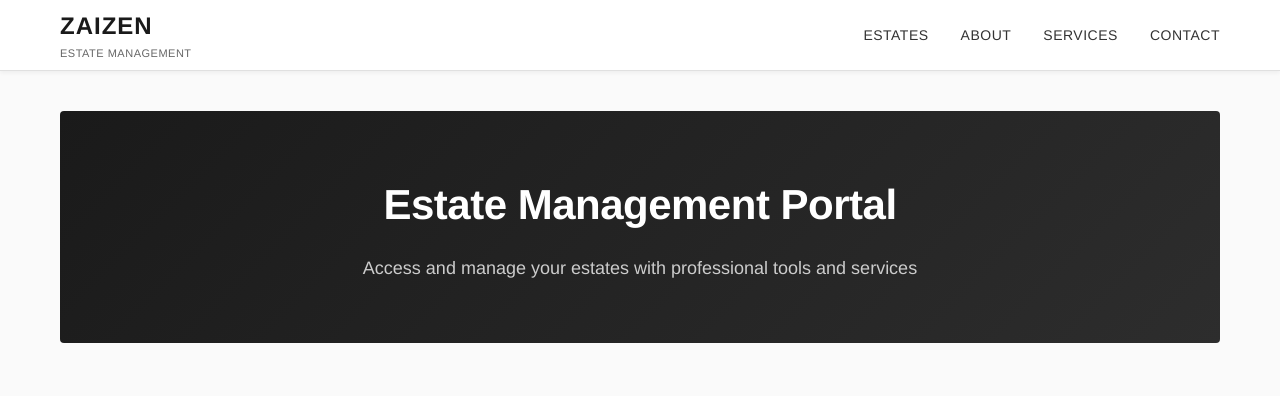
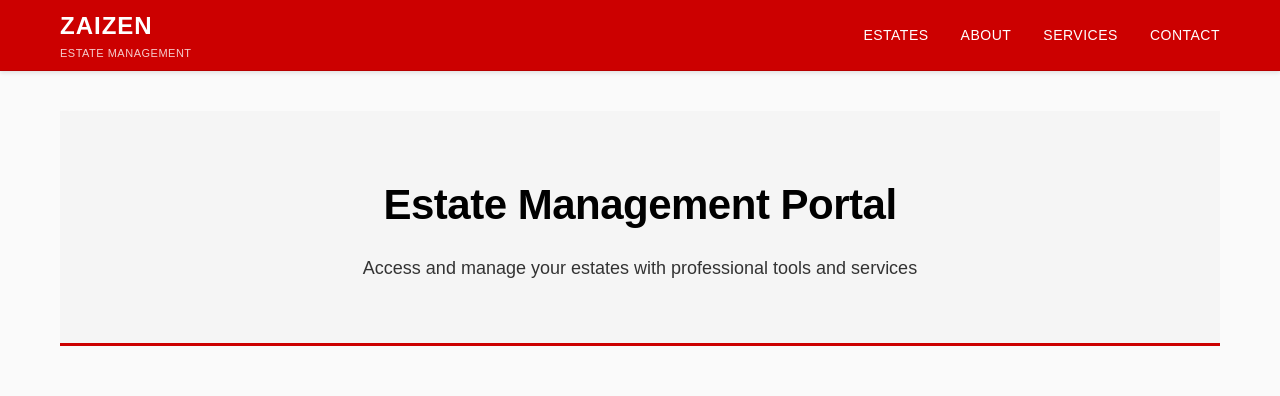
Before and after one commit to gsouleman/ZAIZEN, a React (Vite) app: page / in a window 1280 px wide. Shown: the top 396 px of the page. Built offline with nearby package versions, Linux system fonts and the light colour scheme.

Commit message:
refactor: apply CNN red/white theme to portal

```diff
--- a/src/index.css
+++ b/src/index.css
@@ -1,11 +1,11 @@
 :root {
-  --primary: #1a1a1a;
-  --accent: #d4a574;
+  --primary: #CC0000;
+  --accent: #CC0000;
   --background: #FFFFFF;
-  --text: #333333;
-  --text-light: #666666;
-  --border: #E0E0E0;
-  --font-sans: 'Helvetica Neue', Arial, sans-serif;
+  --text: #000000;
+  --text-light: #333333;
+  --border: #DDDDDD;
+  --font-sans: Arial, Helvetica, sans-serif;
 }
 
 * {
@@ -35,9 +35,9 @@ a {
 
 /* Header with Navigation */
 .header {
-  background-color: #FFFFFF;
-  border-bottom: 1px solid var(--border);
-  box-shadow: 0 2px 4px rgba(0, 0, 0, 0.05);
+  background-color: var(--primary);
+  border-bottom: 1px solid rgba(0, 0, 0, 0.1);
+  box-shadow: 0 2px 4px rgba(0, 0, 0, 0.1);
   position: sticky;
   top: 0;
   z-index: 1000;
@@ -60,15 +60,15 @@ a {
 
 .logo-text {
   font-size: 24px;
-  font-weight: 700;
-  color: var(--primary);
+  font-weight: 900;
+  color: #FFFFFF;
   letter-spacing: 1px;
   margin: 0;
 }
 
 .logo-subtitle {
   font-size: 11px;
-  color: var(--text-light);
+  color: rgba(255, 255, 255, 0.8);
   letter-spacing: 0.5px;
   text-transform: uppercase;
 }
@@ -87,7 +87,7 @@ a {
 .nav-link {
   font-size: 14px;
   font-weight: 500;
-  color: var(--text);
+  color: #FFFFFF;
   text-transform: uppercase;
   letter-spacing: 0.5px;
   cursor: pointer;
@@ -97,7 +97,7 @@ a {
 }
 
 .nav-link:hover {
-  color: var(--accent);
+  color: rgba(255, 255, 255, 0.7);
 }
 
 .dropdown {
@@ -145,10 +145,10 @@ a {
 .hero-section {
   text-align: center;
   padding: 60px 20px;
-  background: linear-gradient(135deg, #1a1a1a 0%, #2d2d2d 100%);
-  color: #FFFFFF;
+  background: #F5F5F5;
+  color: var(--text);
   margin-bottom: 60px;
-  border-radius: 4px;
+  border-bottom: 3px solid var(--primary);
 }
 
 .hero-title {
@@ -160,7 +160,7 @@ a {
 
 .hero-subtitle {
   font-size: 18px;
-  color: #CCCCCC;
+  color: var(--text-light);
   max-width: 600px;
   margin: 0 auto;
 }
```
